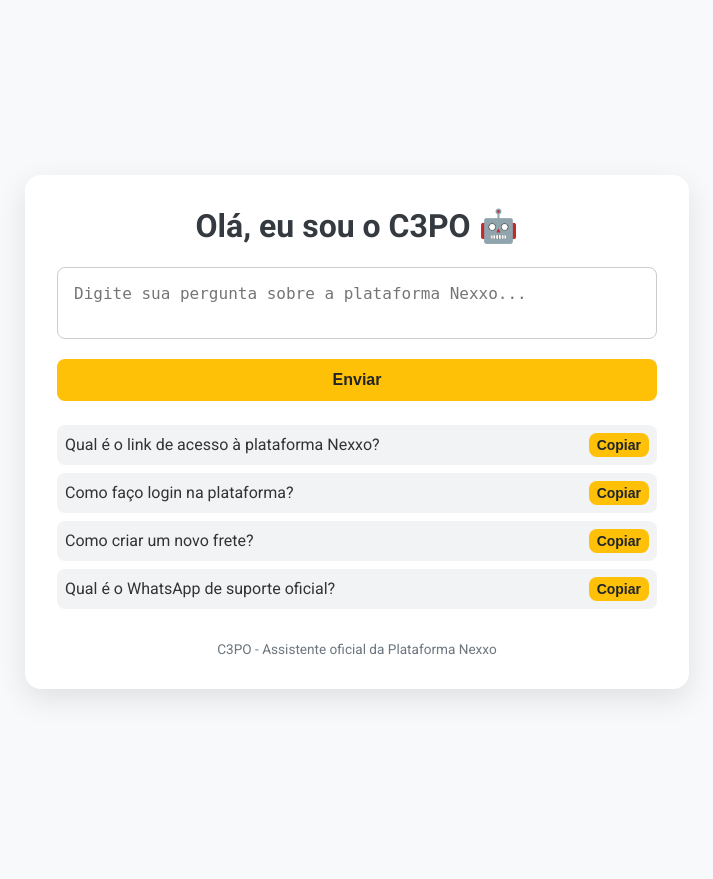
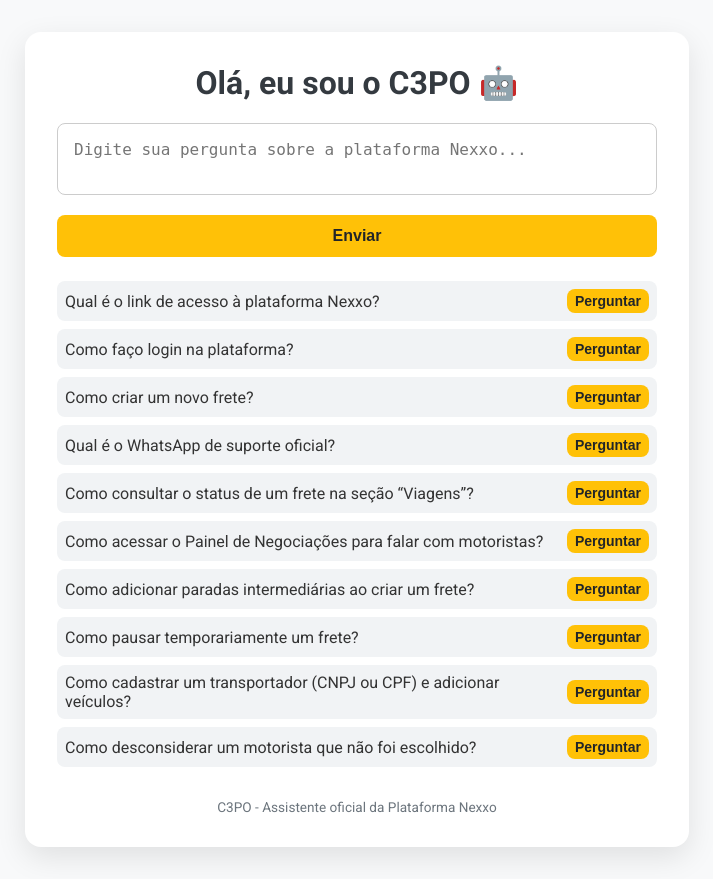
Before and after one commit to danieldosantos/ollama, a Flask app: page / in a window 1280 px wide. Shown: the whole page, without its empty margins (283-996 px from the left). Before the commit the page ends 699 px from the top, so only its background shows below. Run offline with Flask 3, Linux system fonts and the light colour scheme.

Commit message:
feat: add clickable suggestions

```diff
--- a/templates/index.html
+++ b/templates/index.html
@@ -119,19 +119,43 @@
   <ul class="sugestoes">
     <li>
       <span>Qual é o link de acesso à plataforma Nexxo?</span>
-      <button type="button" class="copiar" data-text="Qual é o link de acesso à plataforma Nexxo?">Copiar</button>
+      <button type="button" class="perguntar" data-text="Qual é o link de acesso à plataforma Nexxo?">Perguntar</button>
     </li>
     <li>
       <span>Como faço login na plataforma?</span>
-      <button type="button" class="copiar" data-text="Como faço login na plataforma?">Copiar</button>
+      <button type="button" class="perguntar" data-text="Como faço login na plataforma?">Perguntar</button>
     </li>
     <li>
       <span>Como criar um novo frete?</span>
-      <button type="button" class="copiar" data-text="Como criar um novo frete?">Copiar</button>
+      <button type="button" class="perguntar" data-text="Como criar um novo frete?">Perguntar</button>
     </li>
     <li>
       <span>Qual é o WhatsApp de suporte oficial?</span>
-      <button type="button" class="copiar" data-text="Qual é o WhatsApp de suporte oficial?">Copiar</button>
+      <button type="button" class="perguntar" data-text="Qual é o WhatsApp de suporte oficial?">Perguntar</button>
+    </li>
+    <li>
+      <span>Como consultar o status de um frete na seção “Viagens”?</span>
+      <button type="button" class="perguntar" data-text="Como consultar o status de um frete na seção 'Viagens'?">Perguntar</button>
+    </li>
+    <li>
+      <span>Como acessar o Painel de Negociações para falar com motoristas?</span>
+      <button type="button" class="perguntar" data-text="Como acessar o Painel de Negociações para falar com motoristas?">Perguntar</button>
+    </li>
+    <li>
+      <span>Como adicionar paradas intermediárias ao criar um frete?</span>
+      <button type="button" class="perguntar" data-text="Como adicionar paradas intermediárias ao criar um frete?">Perguntar</button>
+    </li>
+    <li>
+      <span>Como pausar temporariamente um frete?</span>
+      <button type="button" class="perguntar" data-text="Como pausar temporariamente um frete?">Perguntar</button>
+    </li>
+    <li>
+      <span>Como cadastrar um transportador (CNPJ ou CPF) e adicionar veículos?</span>
+      <button type="button" class="perguntar" data-text="Como cadastrar um transportador (CNPJ ou CPF) e adicionar veículos?">Perguntar</button>
+    </li>
+    <li>
+      <span>Como desconsiderar um motorista que não foi escolhido?</span>
+      <button type="button" class="perguntar" data-text="Como desconsiderar um motorista que não foi escolhido?">Perguntar</button>
     </li>
   </ul>
   {% if resposta %}
@@ -143,14 +167,12 @@
   <div class="footer">C3PO - Assistente oficial da Plataforma Nexxo</div>
   </div>
   <script>
-    document.querySelectorAll('.copiar').forEach(btn => {
+    document.querySelectorAll('.perguntar').forEach(btn => {
       btn.addEventListener('click', () => {
         const text = btn.dataset.text;
-        navigator.clipboard.writeText(text).then(() => {
-          const original = btn.textContent;
-          btn.textContent = 'Copiado!';
-          setTimeout(() => { btn.textContent = original; }, 1000);
-        });
+        const textarea = document.querySelector('textarea[name="pergunta"]');
+        textarea.value = text;
+        textarea.form.submit();
       });
     });
   </script>
```
